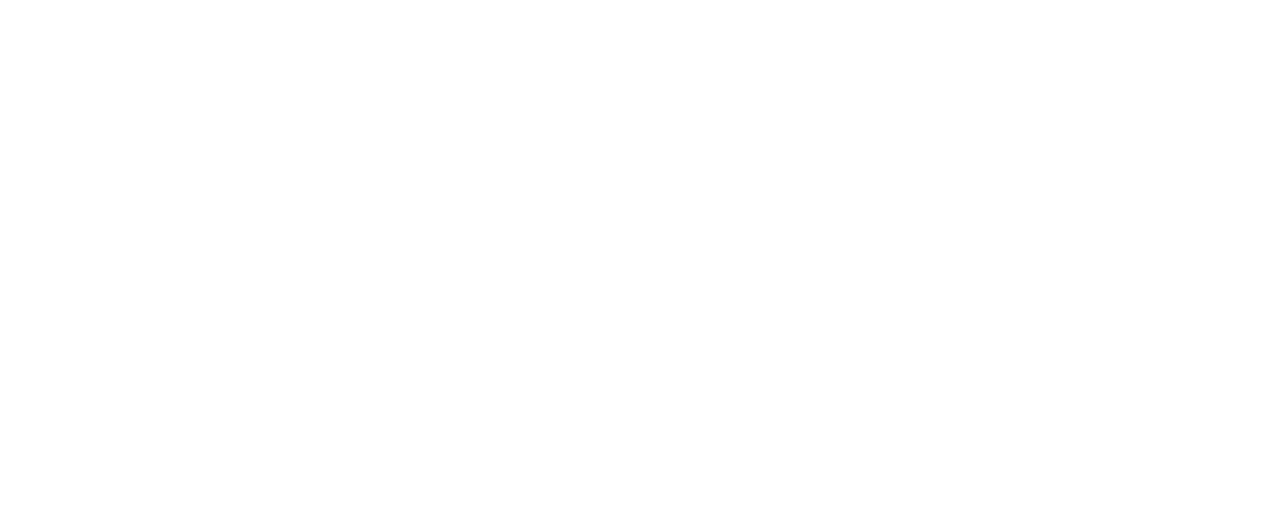
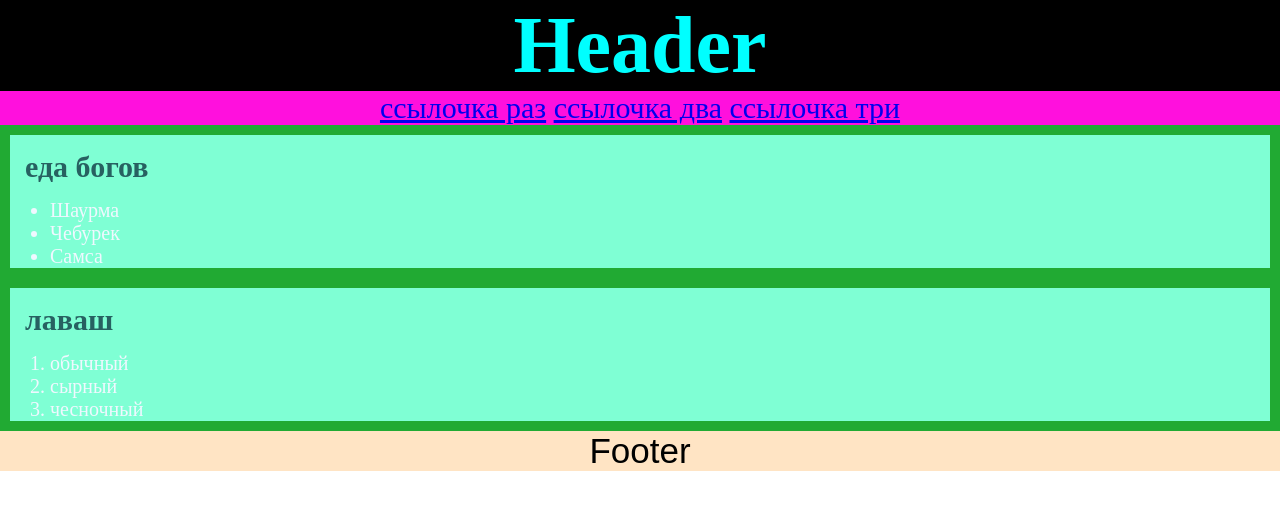
Before and after one commit to js-tasks-ru/htmlcss-20220317_airesnow, a website: page 02-dz0/01-semantic-mockup/solution.html in a window 1280 px wide. Drawn offline with Linux system fonts and the light colour scheme.

Commit message:
add solution and solutioncss for second task

```diff
--- a/02-dz0/01-semantic-mockup/solution.html
+++ b/02-dz0/01-semantic-mockup/solution.html
@@ -1,4 +1,34 @@
 <!DOCTYPE html>
 <html lang="ru">
+    <head>
+        <link rel="stylesheet" href="solutioncss.css">
+    </head>
     <!-- Ваше решение -->
+    <header>
+        <h1>Header</h1>
+        <nav>
+        <a href="1.html">ссылочка раз</a>
+        <a href="2.html">ссылочка два</a>
+        <a href="3.html">ссылочка три</a>
+    </nav>
+    </header>
+    <main>
+        <article>
+            <h2>еда богов</h2>
+            <ul>
+                <li>Шаурма</li>
+                <li>Чебурек</li>
+                <li>Самса</li>
+            </ul>
+        </article>
+        <article>
+            <h2>лаваш</h2>
+            <ol>
+                <li>обычный</li>
+                <li>сырный</li>
+                <li>чесночный</li>
+            </ol>
+        </article>
+    </main>
+    <footer>Footer</footer>
 </html>
--- /dev/null
+++ b/02-dz0/01-semantic-mockup/solutioncss.css
@@ -0,0 +1,25 @@
+h1 { color: aqua;
+    background-color: black;
+    text-align: center;
+font-size: 80px;
+font-family: 'Times New Roman', Times, serif;}
+nav { text-align: center;
+    background-color: #ff10dd;
+    font-size: 30px;}
+    * {padding: 1; margin: 0;}
+main
+article {background-color: aquamarine;
+border: 10px solid #21aa33;}
+h2 {color: rgb(39, 97, 97);
+font-size: 30px;
+padding: 15px;}
+ul { text-align: left;
+    font-size: 20px;
+color: aliceblue;}
+ol { text-align: left;
+    font-size: 20px;
+color: aliceblue;}
+footer {background-color: bisque;
+text-align: center;
+font-size: 35px;
+font-family: Arial, Helvetica, sans-serif;}
```
